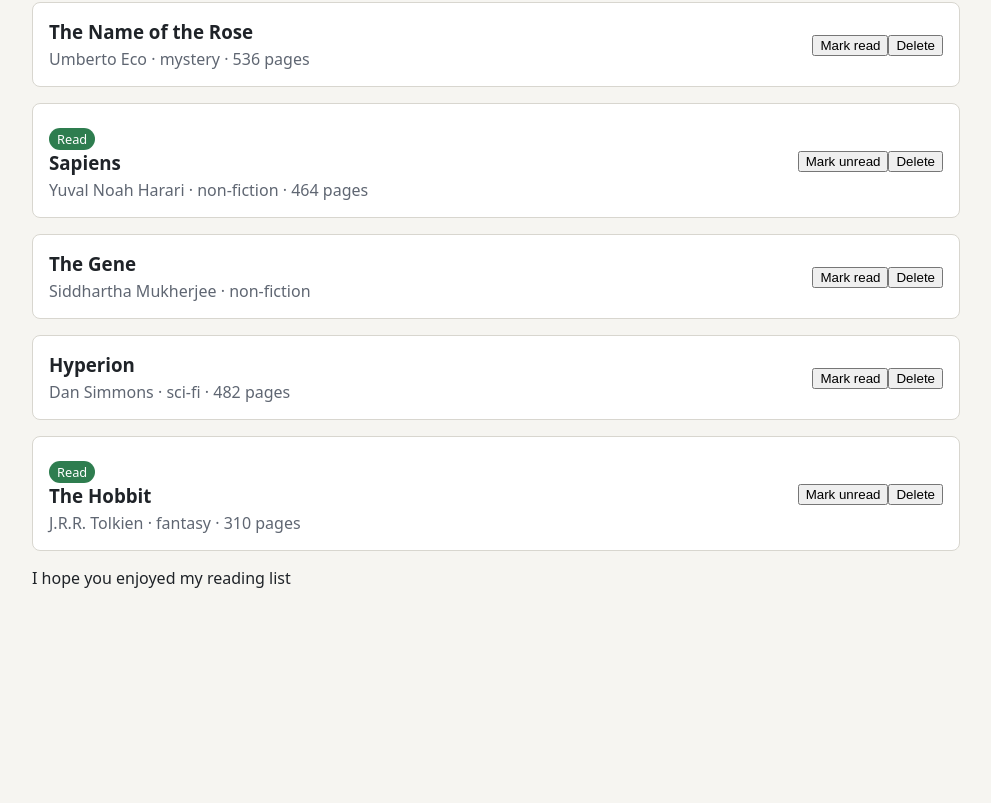
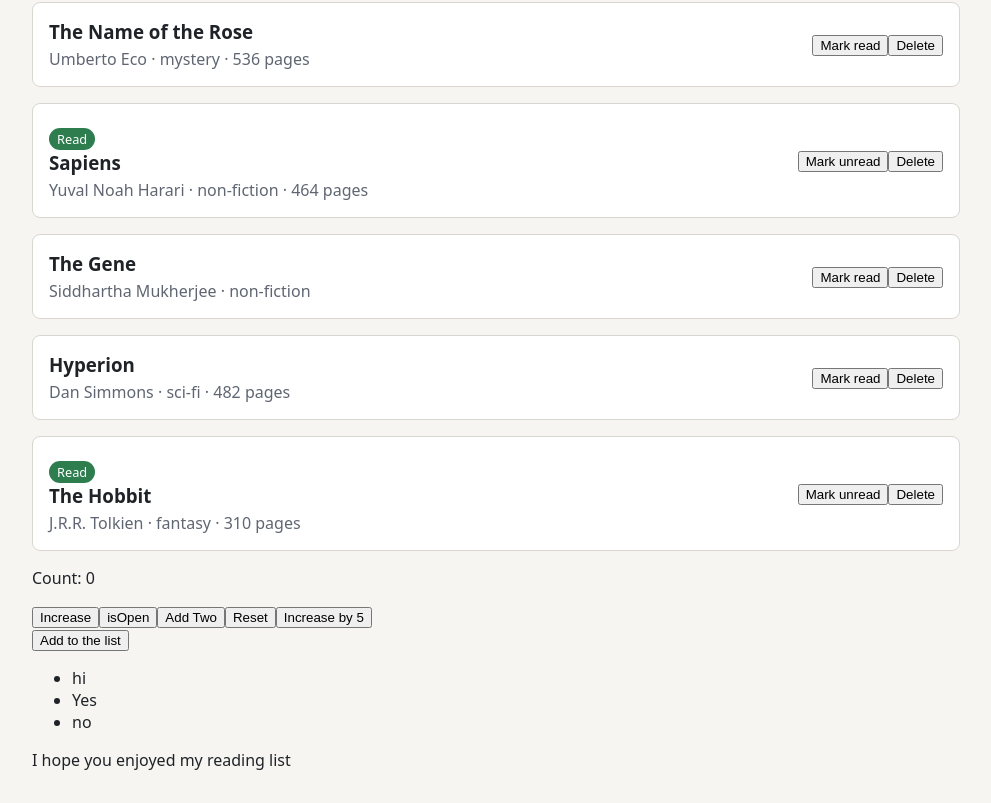
Before and after one commit to MarkDaly1993/reading_list_react, a React (Vite) app in the folder reading-list/: page / in a window 1280 px wide. Shown: the part 1003-1806 px from the top of the page, without its empty margins (144-1135 px from the left). Before the commit the page ends 1624 px from the top, so only its background shows below. Built offline with nearby package versions, Linux system fonts and the light colour scheme.

Commit message:
feat : added scratch folder for task 1 2 3 functions

```diff
--- a/reading-list/src/App.tsx
+++ b/reading-list/src/App.tsx
@@ -5,6 +5,8 @@ import Footer from "./components/Footer";
 import BookList from "./components/BookList";
 import { BOOKS } from "./data/books";
 import ResultCount from "./components/ResultCount";
+import Counter from "./scratch/Counter";
+import CreateList from "./scratch/Shelf";
 
 const books = BOOKS;
 
@@ -16,6 +18,8 @@ function App() {
         <main>
           <ResultCount count={books.length} />
           <BookList books={books} />
+          <Counter />
+          <CreateList />
         </main>
         <Footer />
       </div>
--- /dev/null
+++ b/reading-list/src/scratch/Counter.tsx
@@ -0,0 +1,45 @@
+import { useState } from "react";
+
+export default function Counter() {
+  const [count, setCount] = useState(0);
+  const [isOpen, setIsOpen] = useState(false);
+
+  const [word, setWord] = useState("hi");
+
+  function handleReset() {
+    setCount(0);
+  }
+  function increment(increase: number) {
+    setCount((c) => c + increase);
+  }
+
+  return (
+    <div>
+      <p>Count: {count}</p>
+      <button type="button" onClick={() => setCount(count + 1)}>
+        Increase
+      </button>
+      <button type="button" onClick={() => setIsOpen((curr) => !curr)}>
+        isOpen
+      </button>
+      <button
+        type="button"
+        onClick={() => {
+          setCount((c) => c + 1);
+          setCount((c) => c + 1);
+          console.log(count);
+        }}
+      >
+        Add Two
+      </button>
+      <button type="button" onClick={handleReset}>
+        Reset
+      </button>
+      <button type="button" onClick={() => increment(5)}>
+        Increase by 5
+      </button>
+
+      {isOpen && <p>This is a paragraph</p>}
+    </div>
+  );
+}
--- /dev/null
+++ b/reading-list/src/scratch/Shelf.tsx
@@ -0,0 +1,20 @@
+import { useState } from "react";
+
+export default function CreateList() {
+  const [items, setItems] = useState(["hi", "Yes", "no"]);
+  const addItem = () => {
+    setItems((curr) => [...curr, String(curr.length)]);
+  };
+  return (
+    <>
+      <button type="button" onClick={() => addItem()}>
+        Add to the list
+      </button>
+      <ul>
+        {items.map((item) => {
+          return <li>{item}</li>;
+        })}
+      </ul>
+    </>
+  );
+}
```
